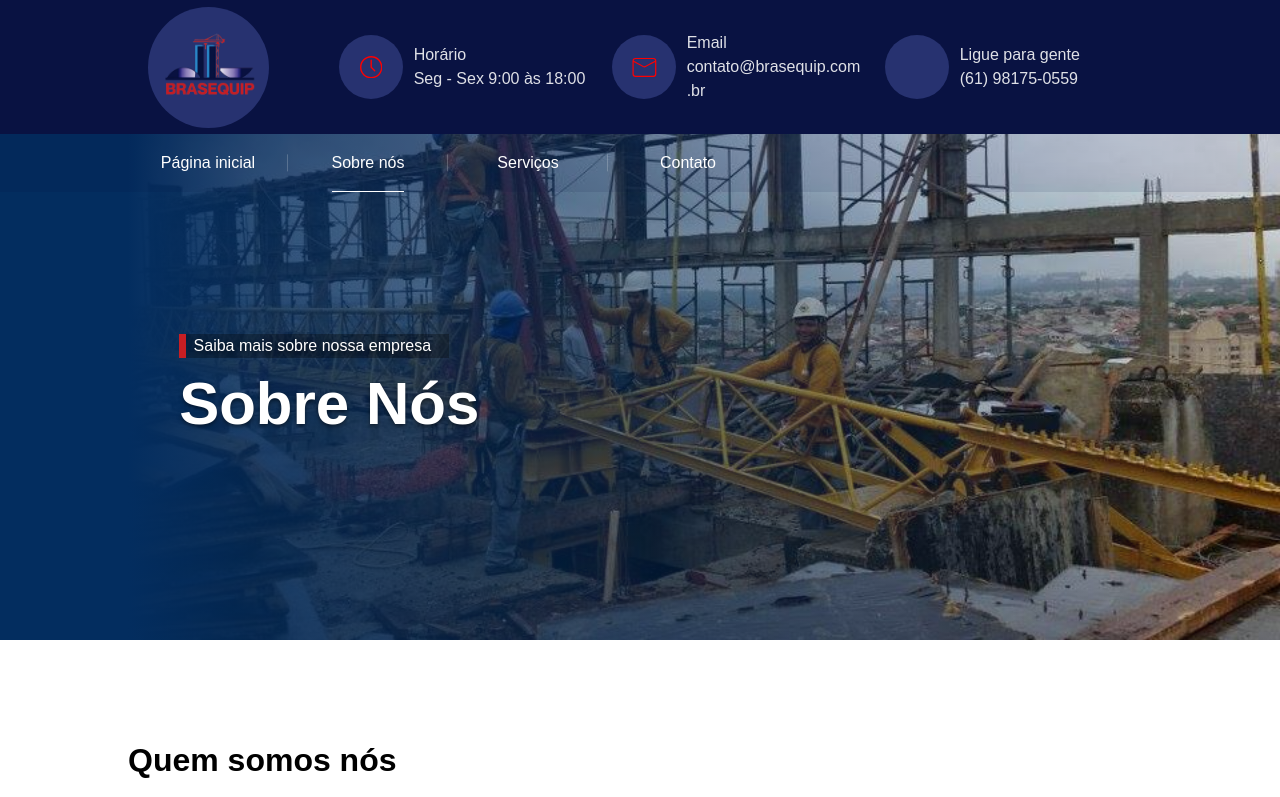
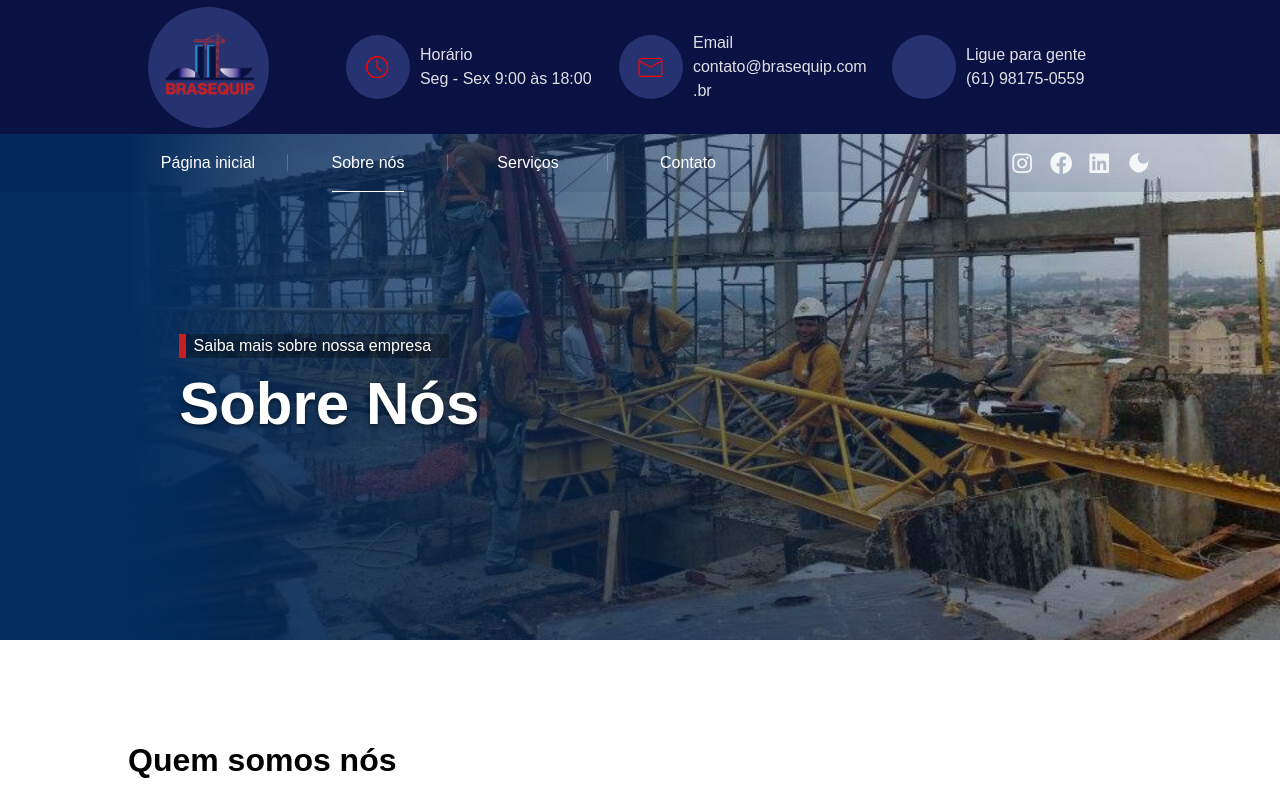
Before and after one commit to zzzBECK/brasequip, a React (Vite) app: page /brasequip/sobre in a window 1280 px wide. Shown: the top 797 px of the page. Built offline with nearby package versions, Linux system fonts and the light colour scheme; some icons are missing.

Commit message:
added icons

```diff
--- a/src/App.css
+++ b/src/App.css
@@ -52,3 +52,9 @@
   opacity: 0;
   transition: opacity 300ms ease-in;
 }
+
+.icon:hover {
+  cursor: pointer;
+  color: #091242;
+  transition: color 300ms ease-in-out;
+}
--- a/src/components/Header/index.tsx
+++ b/src/components/Header/index.tsx
@@ -22,8 +22,8 @@ export default function Header() {
   const windowSize = useRef([window.innerWidth, window.innerHeight]);
 
   return (
-    <WholeHeader>
-      <ContainerHeader>
+    <WholeHeader >
+      <ContainerHeader className="padding">
         <Column width="16%" justifyContent="flex-start">
           <ImageContainer>
             <NavLink
@@ -80,7 +80,7 @@ export default function Header() {
           </ItemContainer>
         </Column>
       </ContainerHeader>
-      <ContainerSubHeader>
+      <ContainerSubHeader className="padding">
         <SubHeader />
       </ContainerSubHeader>
     </WholeHeader>
--- a/src/components/Header/styles.ts
+++ b/src/components/Header/styles.ts
@@ -16,50 +16,14 @@ export const ContainerHeader = styled.div`
   width: 100%;
   height: 70%;
   background-color: ${theme.colors.darkBlue};
-  padding: 0 18vw;
   justify-content: space-between;
-
-  @media (max-width: 1280px) {
-    padding: 0 10vw;
-  }
-
-  @media (max-width: 768px) {
-    padding: 0 8vw;
-  }
-
-  @media (max-width: 480px) {
-    padding: 0 4vw;
-    padding-left: 6vw;
-  }
-
-  @media (max-width: 340px) {
-    padding: 0;
-    padding-left: 6vw;
-  }
 `;
 
 export const ContainerSubHeader = styled.div`
   display: flex;
   width: 100%;
   height: 30%;
-  padding: 0 18vw;
   background-color: rgba(9, 18, 66, 0.1);
-
-  @media (max-width: 1280px) {
-    padding: 0 10vw;
-  }
-
-  @media (max-width: 768px) {
-    padding: 0 8vw;
-  }
-
-  @media (max-width: 480px) {
-    padding: 0 4vw;
-  }
-
-  @media (max-width: 340px) {
-    padding: 0;
-  }
 `;
 
 interface IColumn {
@@ -102,7 +66,7 @@ export const ItemContainer = styled.div`
   display: flex;
   width: 33.33%;
   height: 100%;
-  justify-content: center;
+  justify-content: flex-end;
   align-items: center;
   gap: 4%;
   padding-right: 12px;
--- a/src/components/SubHeader/index.tsx
+++ b/src/components/SubHeader/index.tsx
@@ -1,9 +1,11 @@
+import { FaFacebook, FaInstagram, FaLinkedin } from "react-icons/fa";
+import { MdDarkMode } from "react-icons/md";
 import { NavLink } from "react-router-dom";
-import { Column, SubHeaderItem } from "./styles";
+import { Column, IconsContainer, SubHeaderContainer, SubHeaderItem } from "./styles";
 
 export default function SubHeader() {
   return (
-    <>
+    <SubHeaderContainer>
       <Column width="fit-content">
         <SubHeaderItem borderRight="true" borderHeight="30%">
           <NavLink
@@ -72,6 +74,24 @@ export default function SubHeader() {
           </NavLink>
         </SubHeaderItem>
       </Column>
-    </>
+      <Column width="fit-content">
+        <IconsContainer>
+          <FaInstagram
+            size="1.4em"
+            className="icon"
+            onClick={() => window.open("https://www.instagram.com", "_blank")}
+          />
+          <FaFacebook size="1.4em"
+            className="icon"
+            onClick={() => window.open("https://www.instagram.com", "_blank")}
+          />
+          <FaLinkedin size="1.4em"
+            className="icon"
+            onClick={() => window.open("https://www.instagram.com", "_blank")}
+          />
+          <MdDarkMode size="1.6em" className="icon" />
+        </IconsContainer>
+      </Column>
+    </SubHeaderContainer>
   );
 }
--- a/src/components/SubHeader/styles.ts
+++ b/src/components/SubHeader/styles.ts
@@ -3,6 +3,13 @@ import styled from "styled-components";
 interface IColumn {
   width: string;
 }
+
+export const SubHeaderContainer = styled.div`
+  display: flex;
+  width: 100%;
+  height: 100%;
+  justify-content: space-between;
+`;
 
 export const Column = styled.div<IColumn>`
   display: flex;
@@ -49,3 +56,11 @@ export const SubHeaderItem = styled.div<ISubHeaderItem>`
       borderRight === "true" ? "block" : "none"};
   }
 `;
+
+export const IconsContainer = styled.div`
+  display: flex;
+  width: 100%;
+  height: 100%;
+  align-items: center;
+  gap: 1em;
+`;
```
